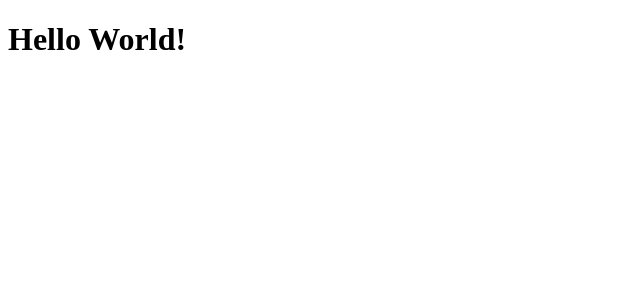
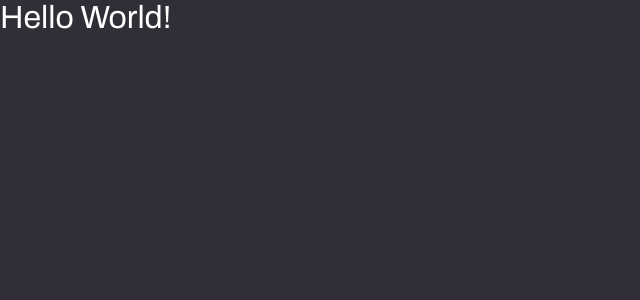
Before and after one commit to goismurilo/compass-web, a React (Create React App) app: page / in a window 1280 px wide. Shown: the top 300 px of the page, without its empty margins (0-640 px from the left). Built offline with nearby package versions, Linux system fonts and the light colour scheme.

Commit message:
add: Create Global Styles

```diff
--- a/package.json
+++ b/package.json
@@ -13,6 +13,7 @@
     "react": "^17.0.2",
     "react-dom": "^17.0.2",
     "react-scripts": "4.0.3",
+    "styled-components": "^5.3.0",
     "typescript": "^4.1.2",
     "web-vitals": "^1.0.1"
   },
@@ -38,6 +39,7 @@
     ]
   },
   "devDependencies": {
+    "@types/styled-components": "^5.1.12",
     "@typescript-eslint/eslint-plugin": "^4.29.1",
     "@typescript-eslint/parser": "^4.29.1",
     "eslint": "^7.32.0",
--- a/public/index.html
+++ b/public/index.html
@@ -7,6 +7,9 @@
     <meta name="theme-color" content="#FF9000" />
 
     <title>Compass OS</title>
+
+    <link href="https://fonts.googleapis.com/css2?family=Archivo:wght@400;700&family=Poppins&display=swap"
+        rel="stylesheet" />
 </head>
 
 <body>
--- a/src/App.tsx
+++ b/src/App.tsx
@@ -1,5 +1,11 @@
 import React from 'react';
 
-const App: React.FC = () => <h1>Hello World!</h1>;
+import GlobalStyle from './styles/global';
 
+const App: React.FC = () => (
+    <>
+        <h1>Hello World!</h1>
+        <GlobalStyle />
+    </>
+);
 export default App;
--- /dev/null
+++ b/src/styles/global.ts
@@ -0,0 +1,29 @@
+import { createGlobalStyle } from 'styled-components';
+
+export default createGlobalStyle`
+	* {
+		margin: 0;
+		padding: 0;
+		box-sizing: border-box;
+		outline: 0;
+	}
+
+	body {
+		background-color: #312E38;
+		color: #FFF;
+    -webkit-font-smoothing: antialiased;
+	}
+
+  body, input, button {
+    font-family: 'Archivo', serif;
+    font-size: 16px;
+  }
+
+  h1, h2, h3, h4, h5, h6, strong {
+      font-weight: 500;
+  }
+
+  button {
+      cursor: pointer;
+  }
+`;
```
Also changed, not shown: src/index.tsx (+4 -4 lines), 2 other files (tests, documents, lock files or other folders). Lines whose indentation alone changed are shown as unchanged.
